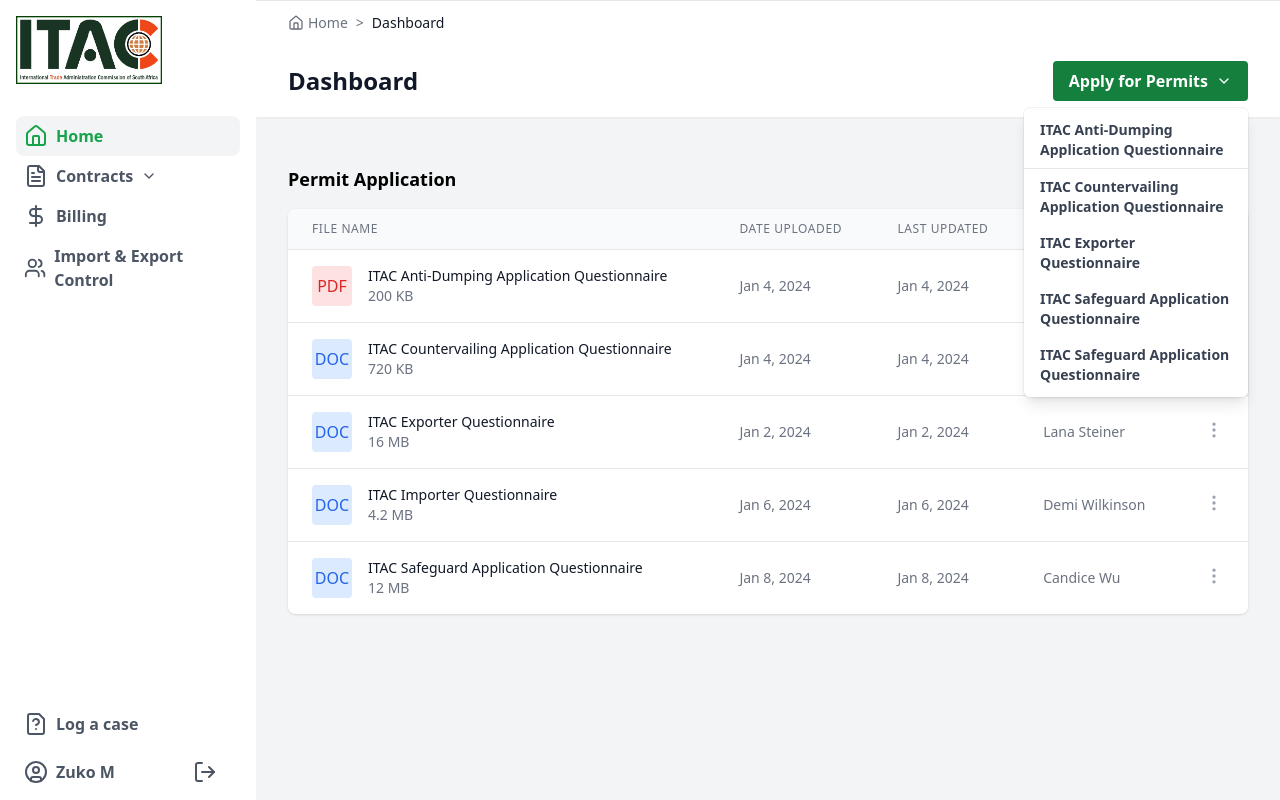
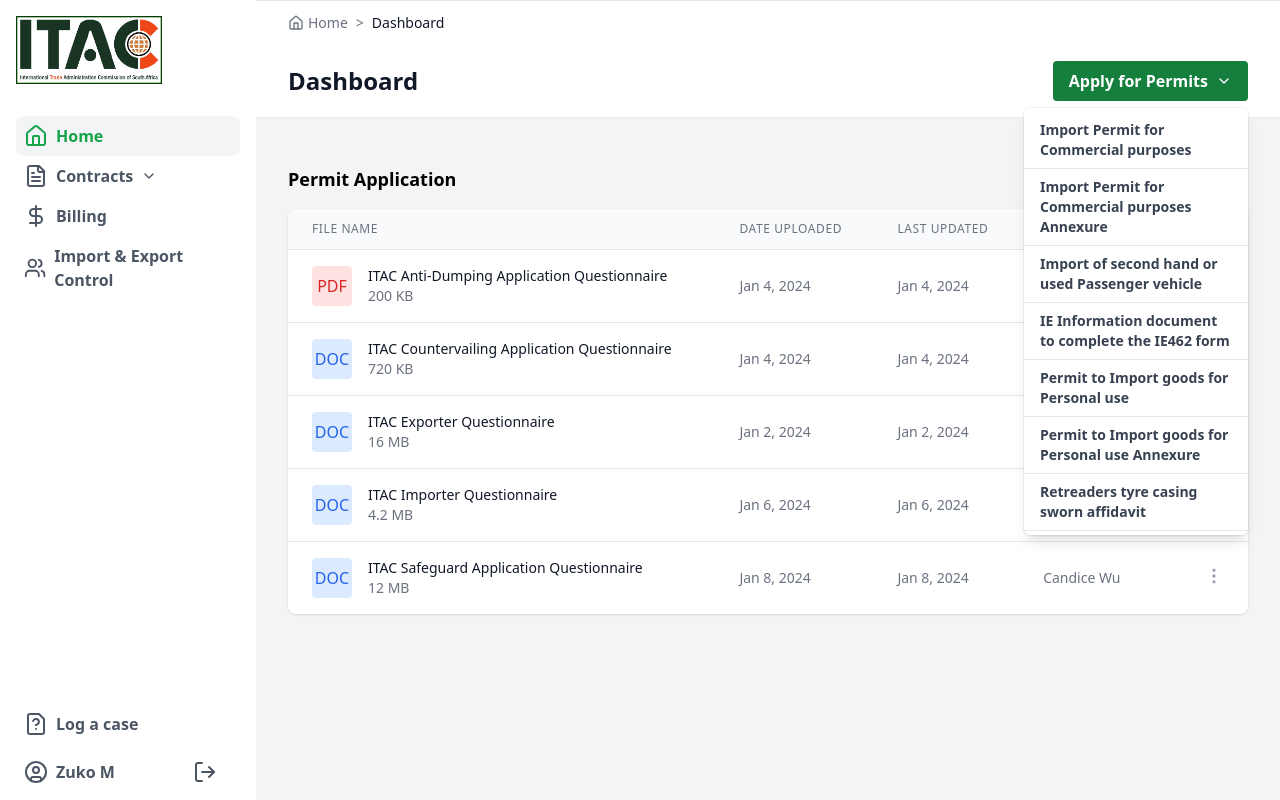
Before and after one commit to Btshwanelo/itac-demo, a React (Create React App) app: page /dashboard in a window 1280 px wide. Both pictures are taken after a click on the button "Apply for Permits". Built offline with nearby package versions, Linux system fonts and the light colour scheme.

Commit message:
Update Dashboard.js

```diff
--- a/src/pages/Dashboard.js
+++ b/src/pages/Dashboard.js
@@ -64,6 +64,16 @@
       lastUpdated: "Jan 8, 2024",
       uploadedBy: "Candice Wu",
     },
+  ];
+
+  const applications = [
+    "Import Permit for Commercial purposes",
+    "Import Permit for Commercial purposes Annexure",
+    "Import of second hand or used Passenger vehicle",
+    "IE Information document to complete the IE462 form",
+    "Permit to Import goods for Personal use",
+    "Permit to Import goods for Personal use Annexure",
+    "Retreaders tyre casing sworn affidavit",
   ];
 
   return (
@@ -164,7 +174,9 @@
                 tabindex="-1"
               >
                 <div class="py-1" role="none">
+                  {applications.map((item, index) => (
                     <a
+                      key={index}
                       href="#"
                       className="block border-b font-semibold px-4 py-2 text-sm text-gray-700   hover:bg-green-700 hover:text-white"
                       role="menuitem"
@@ -172,44 +184,9 @@
                       id="menu-item-0"
                       onClick={() => navigate("/application")}
                     >
-                    ITAC Anti-Dumping Application Questionnaire{" "}
+                      {item}
                     </a>
-                  <a
-                    href="#"
-                    className="block px-4 py-2 font-semibold text-sm text-gray-700 hover:bg-green-700 hover:text-white"
-                    role="menuitem"
-                    tabindex="-1"
-                    id="menu-item-1"
-                  >
-                    ITAC Countervailing Application Questionnaire
-                  </a>
-                  <a
-                    href="#"
-                    className="block px-4 py-2 text-sm font-semibold text-gray-700 hover:bg-green-700 hover:text-white"
-                    role="menuitem"
-                    tabindex="-1"
-                    id="menu-item-2"
-                  >
-                    ITAC Exporter Questionnaire
-                  </a>
-                  <a
-                    href="#"
-                    className="block px-4 py-2 text-sm font-semibold text-gray-700 hover:bg-green-700 hover:text-white"
-                    role="menuitem"
-                    tabindex="-1"
-                    id="menu-item-2"
-                  >
-                    ITAC Safeguard Application Questionnaire{" "}
-                  </a>
-                  <a
-                    href="#"
-                    className="block px-4 py-2 text-sm font-semibold text-gray-700 hover:bg-green-700 hover:text-white"
-                    role="menuitem"
-                    tabindex="-1"
-                    id="menu-item-2"
-                  >
-                    ITAC Safeguard Application Questionnaire{" "}
-                  </a>
+                  ))}
                 </div>
               </div>
             )}
```
Lines whose indentation alone changed are shown as unchanged.
